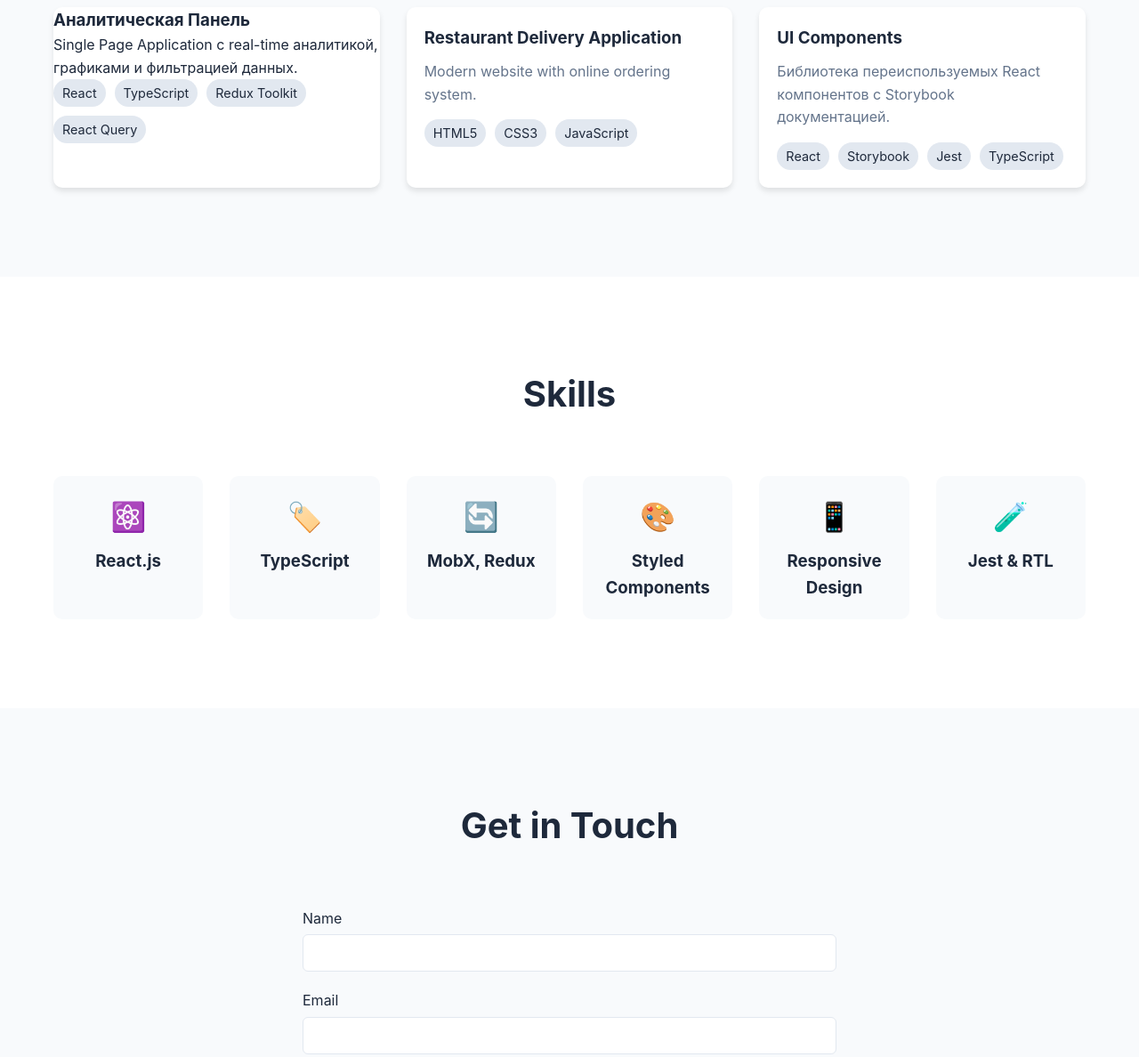
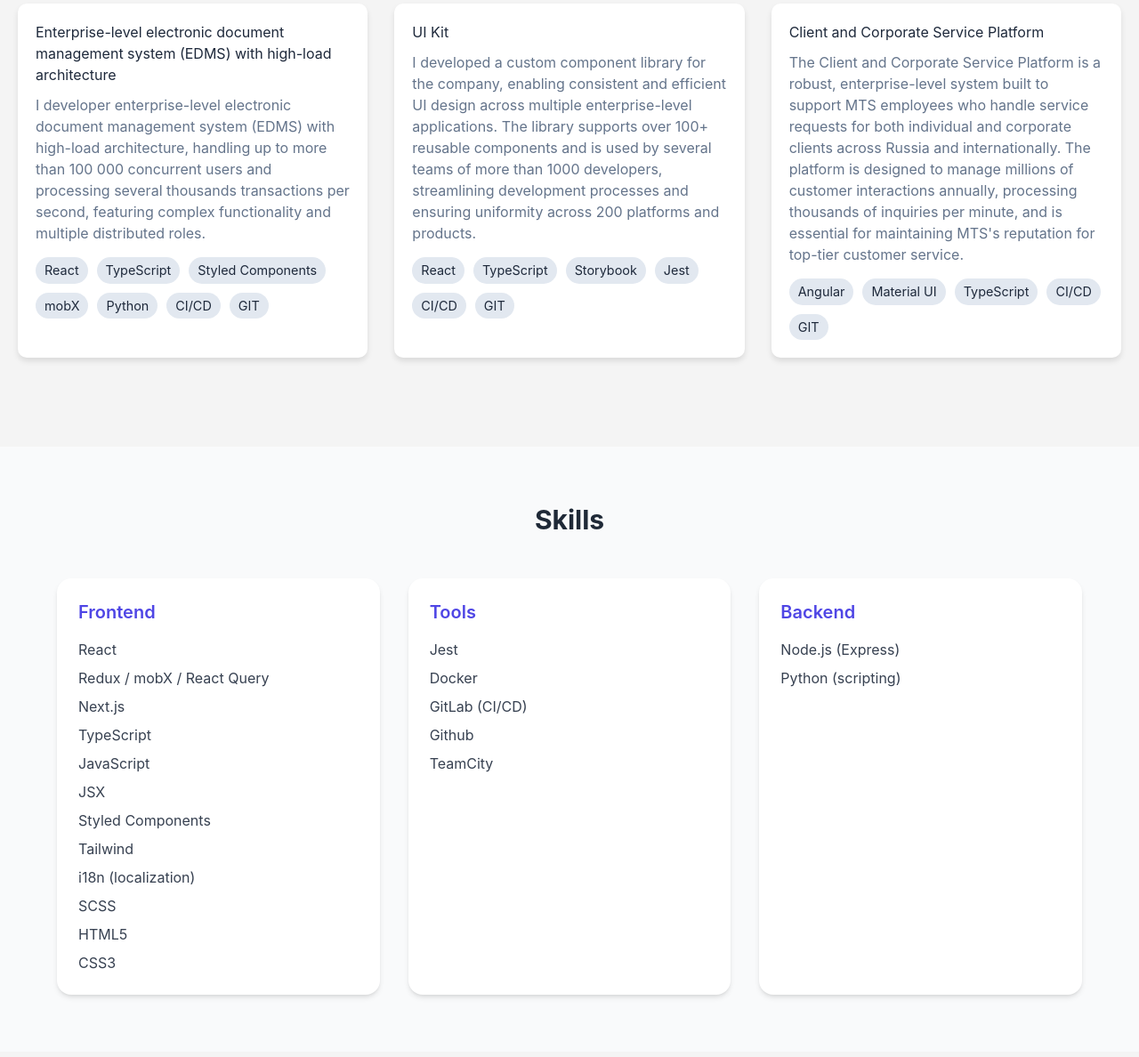
Before and after one commit to ERazina/erazina.github.io, a plain HTML site: page index3.html in a window 1280 px wide. Shown: the part 1016-2204 px from the top of the page at 89% size. Drawn offline with nearby package versions, Linux system fonts and the light colour scheme.

Commit message:
added portfolio cards

```diff
--- a/index3.html
+++ b/index3.html
@@ -13,6 +13,8 @@
     <meta property="og:title" content="React Frontend Developer">
     <meta property="og:description" content="Creating modern web applications with React.js">
     <meta property="og:type" content="website">
+
+    <script src="https://cdn.tailwindcss.com"></script>
 
     <!-- Schema.org markup -->
     <script type="application/ld+json">
@@ -33,273 +35,8 @@
       ]
     }
     </script>
-    <link rel="stylesheet" href="styles1.css">
-
+    <link rel="stylesheet" href="styles_3.css">
     <title>Web Developer Portfolio</title>
-    <style>
-        * {
-            margin: 0;
-            padding: 0;
-            box-sizing: border-box;
-            font-family: 'Inter', sans-serif;
-        }
-
-        :root {
-            --primary: #2563eb;
-            --dark: #1e293b;
-            --light: #f8fafc;
-            --accent: #3b82f6;
-        }
-
-        body {
-            background-color: var(--light);
-            color: var(--dark);
-            line-height: 1.6;
-        }
-
-        .container {
-            max-width: 1200px;
-            margin: 0 auto;
-            padding: 0 20px;
-        }
-
-        /* Header Styles */
-        header {
-            padding: 20px 0;
-            position: fixed;
-            width: 100%;
-            top: 0;
-            background: rgba(255, 255, 255, 0.9);
-            backdrop-filter: blur(10px);
-            z-index: 1000;
-            box-shadow: 0 2px 10px rgba(0, 0, 0, 0.1);
-        }
-
-        nav {
-            display: flex;
-            justify-content: space-between;
-            align-items: center;
-        }
-
-        .logo {
-            font-size: 1.5rem;
-            font-weight: bold;
-            color: var(--primary);
-        }
-
-        .nav-links {
-            display: flex;
-            gap: 30px;
-        }
-
-        .nav-links a {
-            text-decoration: none;
-            color: var(--dark);
-            font-weight: 500;
-            transition: color 0.3s ease;
-        }
-
-        .nav-links a:hover {
-            color: var(--primary);
-        }
-
-        /* Hero Section */
-        .hero {
-            height: 100vh;
-            display: flex;
-            align-items: center;
-            padding-top: 60px;
-        }
-
-        .hero-content {
-            max-width: 600px;
-        }
-
-        .hero h1 {
-            font-size: 3.5rem;
-            margin-bottom: 20px;
-            line-height: 1.2;
-        }
-
-        .hero p {
-            font-size: 1.2rem;
-            margin-bottom: 30px;
-            color: #64748b;
-        }
-
-        .btn {
-            display: inline-block;
-            padding: 12px 30px;
-            background-color: var(--primary);
-            color: white;
-            text-decoration: none;
-            border-radius: 6px;
-            transition: transform 0.3s ease;
-        }
-
-        .btn:hover {
-            transform: translateY(-2px);
-        }
-
-        /* Projects Section */
-        .projects {
-            padding: 100px 0;
-        }
-
-        .section-title {
-            text-align: center;
-            margin-bottom: 60px;
-            font-size: 2.5rem;
-        }
-
-        .project-grid {
-            display: grid;
-            grid-template-columns: repeat(auto-fit, minmax(300px, 1fr));
-            gap: 30px;
-        }
-
-        .project-card {
-            background: white;
-            border-radius: 10px;
-            overflow: hidden;
-            box-shadow: 0 4px 6px rgba(0, 0, 0, 0.1);
-            transition: transform 0.3s ease;
-        }
-
-        .project-card:hover {
-            transform: translateY(-5px);
-        }
-
-        .project-image {
-            width: 100%;
-            height: 200px;
-            object-fit: cover;
-        }
-
-        .project-info {
-            padding: 20px;
-        }
-
-        .project-info h3 {
-            margin-bottom: 10px;
-        }
-
-        .project-info p {
-            color: #64748b;
-            margin-bottom: 15px;
-        }
-
-        .tags {
-            display: flex;
-            gap: 10px;
-            flex-wrap: wrap;
-        }
-
-        .tag {
-            padding: 4px 10px;
-            background-color: #e2e8f0;
-            border-radius: 20px;
-            font-size: 0.9rem;
-        }
-
-        /* Skills Section */
-        .skills {
-            padding: 100px 0;
-            background-color: white;
-        }
-
-        .skills-grid {
-            display: grid;
-            grid-template-columns: repeat(auto-fit, minmax(150px, 1fr));
-            gap: 30px;
-            text-align: center;
-        }
-
-        .skill-card {
-            padding: 20px;
-            background: var(--light);
-            border-radius: 10px;
-            transition: transform 0.3s ease;
-        }
-
-        .skill-card:hover {
-            transform: translateY(-5px);
-        }
-
-        .skill-icon {
-            font-size: 2rem;
-            margin-bottom: 10px;
-            color: var(--primary);
-        }
-
-        /* Contact Section */
-        .contact {
-            padding: 100px 0;
-        }
-
-        .contact-form {
-            max-width: 600px;
-            margin: 0 auto;
-        }
-
-        .form-group {
-            margin-bottom: 20px;
-        }
-
-        .form-group label {
-            display: block;
-            margin-bottom: 5px;
-        }
-
-        .form-group input,
-        .form-group textarea {
-            width: 100%;
-            padding: 10px;
-            border: 1px solid #e2e8f0;
-            border-radius: 6px;
-            font-size: 1rem;
-        }
-
-        .form-group textarea {
-            height: 150px;
-            resize: vertical;
-        }
-
-        /* Footer */
-        footer {
-            background-color: var(--dark);
-            color: white;
-            padding: 40px 0;
-            text-align: center;
-        }
-
-        .social-links {
-            display: flex;
-            justify-content: center;
-            gap: 20px;
-            margin-top: 20px;
-        }
-
-        .social-links a {
-            color: white;
-            text-decoration: none;
-        }
-
-        /* Responsive Design */
-        @media (max-width: 768px) {
-            .hero h1 {
-                font-size: 2.5rem;
-            }
-
-            .nav-links {
-                display: none;
-            }
-
-            .section-title {
-                font-size: 2rem;
-            }
-        }
-    </style>
 </head>
 <body>
     <header>
@@ -328,49 +65,58 @@
         <div class="container">
             <h2 class="section-title">Featured Projects</h2>
             <div class="project-grid">
-                <div class="project-card">
+                <a class="project-card" href="https://erazina.github.io/edms">
+                    <div class="project-info">
                     <!-- <img src="/api/placeholder/400/200" alt="Project 1" class="project-image"> -->
-                    <h3>Аналитическая Панель</h3>
-                    <p>Single Page Application с real-time аналитикой, графиками и фильтрацией данных.</p>
+                    <h3>Enterprise-level electronic document management system (EDMS) with high-load architecture</h3>
+                    <p>I developer enterprise-level electronic document management system (EDMS) with high-load architecture, handling up to more than 100 000 concurrent users and processing several thousands transactions per second, featuring complex functionality and multiple distributed roles.</p>
                     <div class="tags">
                         <span class="tag">React</span>
                         <span class="tag">TypeScript</span>
-                        <span class="tag">Redux Toolkit</span>
-                        <span class="tag">React Query</span>
+                        <span class="tag">Styled Components</span>
+                        <span class="tag">mobX</span>
+                        <span class="tag">Python</span>
+                        <span class="tag">CI/CD</span>
+                        <span class="tag">GIT</span>
                     </div>
-                </div>
+                    </div>
+                </a>
 
-                <div class="project-card">
+                <a class="project-card">
+                    <!-- <img src="/api/placeholder/400/200" alt="Project 3" class="project-image"> -->
+                    <div class="project-info">
+                        <h3>UI Kit</h3>
+                        <p>I developed a custom component library for the company, enabling consistent and efficient UI design across multiple enterprise-level applications. The library supports over 100+ reusable components and is used by several teams of more than 1000 developers, streamlining development processes and ensuring uniformity across 200 platforms and products.</p>
+                        <div class="tags">
+                            <span class="tag">React</span>
+                            <span class="tag">TypeScript</span>
+                            <span class="tag">Storybook</span>
+                            <span class="tag">Jest</span>
+                            <span class="tag">CI/CD</span>
+                            <span class="tag">GIT</span>
+                        </div>
+                    </div>
+                </a>
+
+                <a class="project-card">
                     <!-- <img src="/api/placeholder/400/200" alt="Project 2" class="project-image"> -->
                     <div class="project-info">
-                        <h3>Restaurant Delivery Application</h3>
-                        <p>Modern website with online ordering system.</p>
+                        <h3>Client and Corporate Service Platform</h3>
+                        <p>The Client and Corporate Service Platform is a robust, enterprise-level system built to support MTS employees who handle service requests for both individual and corporate clients across Russia and internationally. The platform is designed to manage millions of customer interactions annually, processing thousands of inquiries per minute, and is essential for maintaining MTS's reputation for top-tier customer service.</p>
                         <div class="tags">
-                            <span class="tag">HTML5</span>
-                            <span class="tag">CSS3</span>
-                            <span class="tag">JavaScript</span>
+                            <span class="tag">Angular</span>
+                            <span class="tag">Material UI</span>
+                            <span class="tag">TypeScript</span>
+                            <span class="tag">CI/CD</span>
+                            <span class="tag">GIT</span>
                         </div>
                     </div>
-                </div>
-
-                <div class="project-card">
-                    <!-- <img src="/api/placeholder/400/200" alt="Project 3" class="project-image"> -->
-                    <div class="project-info">
-                        <h3>UI Components</h3>
-                        <p>Библиотека переиспользуемых React компонентов с Storybook документацией.</p>
-                        <div class="tags">
-                            <span class="tag">React</span>
-                            <span class="tag">Storybook</span>
-                            <span class="tag">Jest</span>
-                            <span class="tag">TypeScript</span>
-                        </div>
-                    </div>
-                </div>
+                </a>
             </div>
         </div>
     </section>
 
-    <section id="skills" class="skills">
+    <!-- <section id="skills" class="skills">
         <div class="container">
             <h2 class="section-title">Skills</h2>
             <div class="skills-grid">
@@ -396,10 +142,71 @@
                 </div>
                 <div class="skill-card">
                     <div class="skill-icon">🧪</div>
-                    <h3>Jest & RTL</h3>
+                    <h3>Jest</h3>
+                </div>
+                <div class="skill-card">
+                    <div class="skill-icon">
+                        <img src="https://upload.wikimedia.org/wikipedia/commons/c/c3/Python-logo-notext.svg" alt="Python Logo" width="50">
+                    </div>
+                    <h3>Python</h3>
+                </div>
+                <div class="skill-card">
+                    <div class="skill-icon">
+                        <img src="./static/media/next.png" alt="Next.js" width="50">
+                    </div>
+                    <h3>Next.js</h3>
                 </div>
         </div>
-    </section>
+    </section> -->
+
+          <section class="bg-gray-50 py-16 px-4 sm:px-6 lg:px-8">
+            <div class="max-w-6xl mx-auto">
+              <h2 class="text-3xl font-bold text-center text-gray-800 mb-12">Skills</h2>
+
+              <div class="grid gap-8 sm:grid-cols-2 lg:grid-cols-3">
+                <!-- Frontend -->
+                <div class="bg-white rounded-2xl shadow-md p-6">
+                  <h3 class="text-xl font-semibold mb-4 text-indigo-600">Frontend</h3>
+                  <ul class="space-y-2 text-gray-700">
+                    <li>React</li>
+                    <li>Redux / mobX / React Query</li>
+                    <li>Next.js</li>
+                    <li>TypeScript</li>
+                    <li>JavaScript</li>
+                    <li>JSX</li>
+                    <li>Styled Components</li>
+                    <li>Tailwind</li>
+                    <li>i18n (localization)</li>
+                    <li>SCSS</li>
+                    <li>HTML5</li>
+                    <li>CSS3</li>
+                  </ul>
+                </div>
+
+                <!-- Tools -->
+                <div class="bg-white rounded-2xl shadow-md p-6">
+                  <h3 class="text-xl font-semibold mb-4 text-indigo-600">Tools</h3>
+                  <ul class="space-y-2 text-gray-700">
+                    <li>Jest</li>
+                    <li>Docker</li>
+                    <li>GitLab (CI/CD)</li>
+                    <li>Github</li>
+                    <li>TeamCity</li>
+                  </ul>
+                </div>
+
+                <!-- Backend -->
+                <div class="bg-white rounded-2xl shadow-md p-6">
+                  <h3 class="text-xl font-semibold mb-4 text-indigo-600">Backend</h3>
+                  <ul class="space-y-2 text-gray-700">
+                    <li>Node.js (Express)</li>
+                    <li>Python (scripting)</li>
+                  </ul>
+                </div>
+              </div>
+            </div>
+          </section>
+
 
     <section id="contact" class="contact">
         <div class="container">
--- a/styles.css
+++ b/styles.css
@@ -33,6 +33,8 @@
 /* Hero Section */
 .hero {
     background-color: #f4f4f4;
+    background-image: url('./static/media/gradient-hero-prerender.png');
+    background-size: cover;
     padding: 40px 0;
     text-align: center;
 }
--- /dev/null
+++ b/styles_3.css
@@ -0,0 +1,276 @@
+* {
+    margin: 0;
+    padding: 0;
+    box-sizing: border-box;
+    font-family: 'Inter', sans-serif;
+}
+
+:root {
+    --primary: #2563eb;
+    --dark: #1e293b;
+    --light: #f8fafc;
+    --accent: #3b82f6;
+}
+
+body {
+    background-color: var(--light);
+    color: var(--dark);
+    line-height: 1.6;
+}
+
+.container {
+    max-width: 1200px;
+    margin: 0 auto;
+    padding: 0 20px;
+}
+
+/* Header Styles */
+header {
+    padding: 20px 0;
+    position: fixed;
+    width: 100%;
+    top: 0;
+    background: rgba(255, 255, 255, 0.9);
+    backdrop-filter: blur(10px);
+    z-index: 1000;
+    box-shadow: 0 2px 10px rgba(0, 0, 0, 0.1);
+}
+
+nav {
+    display: flex;
+    justify-content: space-between;
+    align-items: center;
+}
+
+.logo {
+    font-size: 1.5rem;
+    font-weight: bold;
+    color: var(--primary);
+}
+
+.nav-links {
+    display: flex;
+    gap: 30px;
+}
+
+.nav-links a {
+    text-decoration: none;
+    color: var(--dark);
+    font-weight: 500;
+    transition: color 0.3s ease;
+}
+
+.nav-links a:hover {
+    color: var(--primary);
+}
+
+/* Hero Section */
+.hero {
+    height: 100vh;
+    display: flex;
+    align-items: center;
+    padding-top: 60px;
+}
+
+.hero-content {
+    max-width: 600px;
+}
+
+.hero h1 {
+    font-size: 3.5rem;
+    margin-bottom: 20px;
+    line-height: 1.2;
+}
+
+.hero p {
+    font-size: 1.2rem;
+    margin-bottom: 30px;
+    color: #64748b;
+}
+
+.btn {
+    display: inline-block;
+    padding: 12px 30px;
+    background-color: var(--primary);
+    color: white;
+    text-decoration: none;
+    border-radius: 6px;
+    transition: transform 0.3s ease;
+}
+
+.btn:hover {
+    transform: translateY(-2px);
+}
+
+/* Projects Section */
+.projects {
+    padding: 100px 0;
+    background-color: #f4f4f4;
+    /* background-image: url('./static/media/gradient-hero-prerender.png'); */
+    background-size: cover;
+}
+
+.section-title {
+    text-align: center;
+    margin-bottom: 60px;
+    font-size: 2.5rem;
+}
+
+.project-grid {
+    display: grid;
+    grid-template-columns: repeat(auto-fit, minmax(300px, 1fr));
+    gap: 30px;
+}
+
+.project-card {
+    background: white;
+    border-radius: 10px;
+    overflow: hidden;
+    box-shadow: 0 4px 6px rgba(0, 0, 0, 0.1);
+    transition: transform 0.3s ease;
+}
+
+.project-card:hover {
+    transform: translateY(-5px);
+}
+
+.project-image {
+    width: 100%;
+    height: 200px;
+    object-fit: cover;
+}
+
+.project-info {
+    padding: 20px;
+}
+
+.project-info h3 {
+    margin-bottom: 10px;
+}
+
+.project-info p {
+    color: #64748b;
+    margin-bottom: 15px;
+}
+
+.tags {
+    display: flex;
+    gap: 10px;
+    flex-wrap: wrap;
+}
+
+.tag {
+    padding: 4px 10px;
+    background-color: #e2e8f0;
+    border-radius: 20px;
+    font-size: 0.9rem;
+}
+
+/* Skills Section */
+.skills {
+    padding: 100px 0;
+    background-color: white;
+}
+
+.skills-grid {
+    display: grid;
+    grid-template-columns: repeat(auto-fit, minmax(150px, 1fr));
+    gap: 30px;
+    text-align: center;
+}
+
+.skill-card {
+    padding: 20px;
+    background: var(--light);
+    border-radius: 10px;
+    transition: transform 0.3s ease;
+}
+
+.skill-card:hover {
+    transform: translateY(-5px);
+}
+
+.skill-icon {
+    font-size: 2rem;
+    margin-bottom: 10px;
+    color: var(--primary);
+}
+
+/* Contact Section */
+.contact {
+    padding: 100px 0;
+}
+
+.contact-form {
+    max-width: 600px;
+    margin: 0 auto;
+}
+
+.form-group {
+    margin-bottom: 20px;
+}
+
+.form-group label {
+    display: block;
+    margin-bottom: 5px;
+}
+
+.form-group input,
+.form-group textarea {
+    width: 100%;
+    padding: 10px;
+    border: 1px solid #e2e8f0;
+    border-radius: 6px;
+    font-size: 1rem;
+}
+
+.form-group textarea {
+    height: 150px;
+    resize: vertical;
+}
+
+/* Footer */
+footer {
+    background-color: var(--dark);
+    color: white;
+    padding: 40px 0;
+    text-align: center;
+}
+
+.social-links {
+    display: flex;
+    justify-content: center;
+    gap: 20px;
+    margin-top: 20px;
+}
+
+.social-links a {
+    color: white;
+    text-decoration: none;
+}
+
+/* Responsive Design */
+@media (max-width: 768px) {
+    .hero h1 {
+        font-size: 2.5rem;
+    }
+
+    .nav-links {
+        display: none;
+    }
+
+    .section-title {
+        font-size: 2rem;
+    }
+}
+
+.contact {
+    background-color: #f4f4f4;
+/* background-image: url('./static/media/gradient-hero-prerender.png'); */
+/* background-size: cover; */
+}
+
+a {
+    text-decoration: none;
+    color: black;
+}
```
Also changed, not shown: index.js (added, +28 -0 lines), index1.html (+1 -1 lines), static/media/gradient-hero-prerender.avif (added), static/media/gradient-hero-prerender.png (added), static/media/next.png (added), 2 other files.
